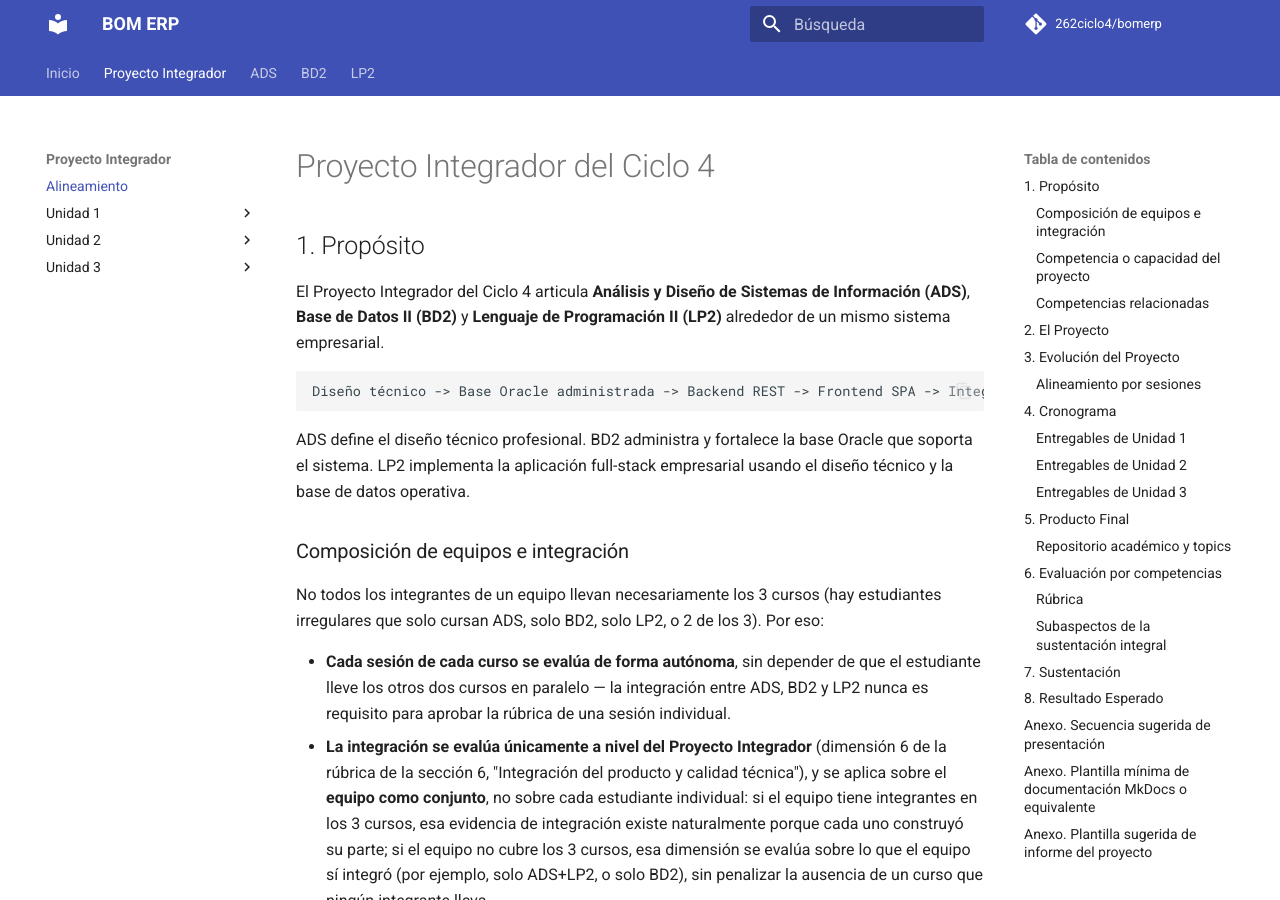
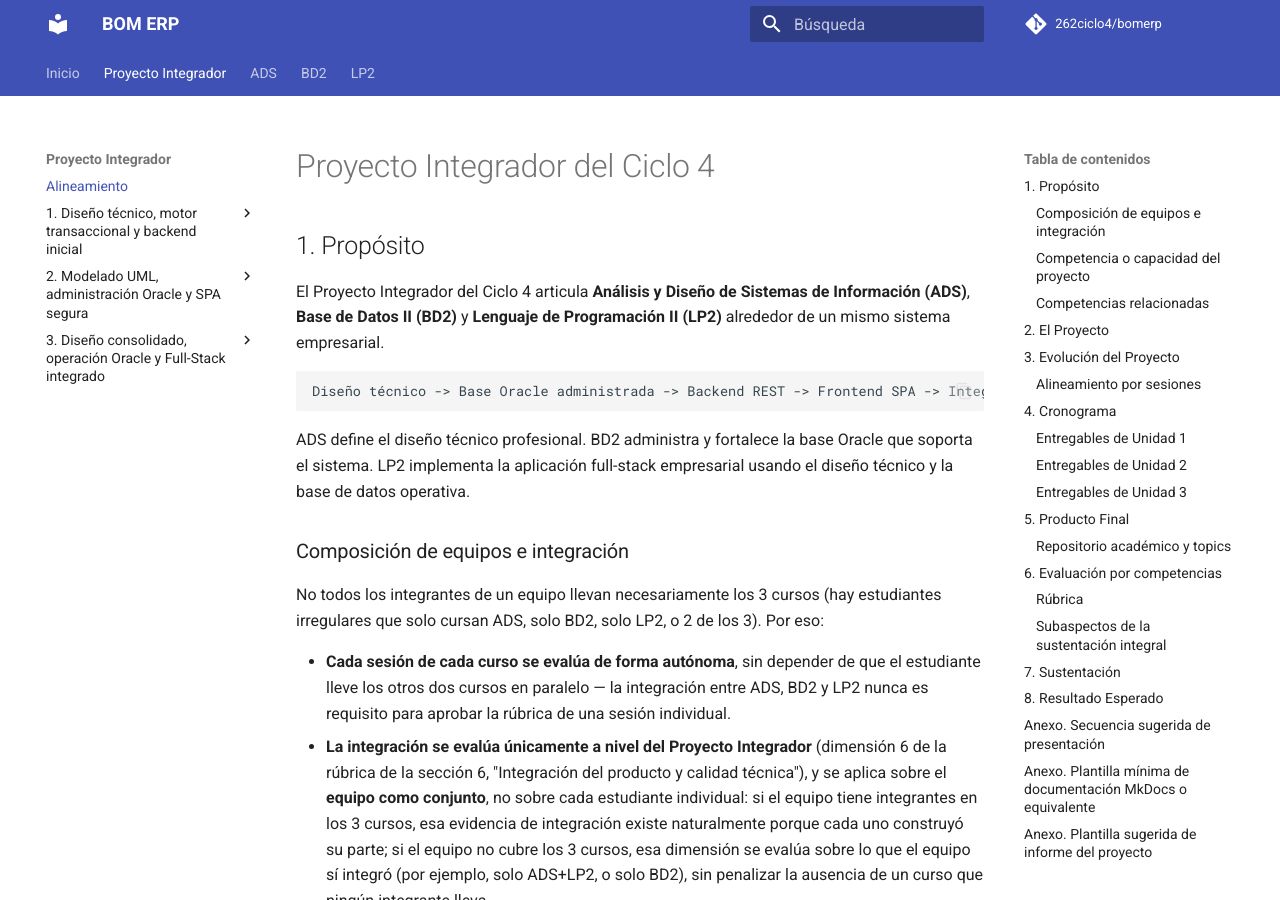
Before and after one commit to 262ciclo4/bomerp, an MkDocs documentation site: the page built from docs/proyecto-integrador/index.md, in a window 1280 px wide and 900 px high. Built offline with MkDocs 1.6.1 and Material for MkDocs 9.7.7, drawn with Linux system fonts in a browser that asks for light colours; comment, search, counter and statistics services are not loaded.

Commit message:
first commit

```diff
--- a/mkdocs.yml
+++ b/mkdocs.yml
@@ -33,17 +33,17 @@ nav:
   - Inicio: index.md
   - Proyecto Integrador:
       - Alineamiento: proyecto-integrador/index.md
-      - Unidad 1:
+      - 1. Diseño técnico, motor transaccional y backend inicial:
           - Producto integrado U1: proyecto-integrador/u1/index.md
           - ADS Producto U1: proyecto-integrador/u1/ads-producto.md
           - BD2 Producto U1: proyecto-integrador/u1/bd2-producto.md
           - LP2 Demo U1: proyecto-integrador/u1/lp2-demo.md
-      - Unidad 2:
+      - 2. Modelado UML, administración Oracle y SPA segura:
           - Producto integrado U2: proyecto-integrador/u2/index.md
           - ADS Producto U2: proyecto-integrador/u2/ads-producto.md
           - BD2 Producto U2: proyecto-integrador/u2/bd2-producto.md
           - LP2 Demo U2: proyecto-integrador/u2/lp2-demo.md
-      - Unidad 3:
+      - 3. Diseño consolidado, operación Oracle y Full-Stack integrado:
           - Producto integrado U3: proyecto-integrador/u3/index.md
           - ADS Producto U3: proyecto-integrador/u3/ads-producto.md
           - BD2 Producto U3: proyecto-integrador/u3/bd2-producto.md
@@ -56,7 +56,7 @@ nav:
       - Silabos:
           - Silabo 2026-1: ads/silabo_ads_2026_1.md
           - Silabo 2026-2: ads/silabo_ads_2026_2.md
-      - Unidad 1:
+      - 1. Arquitectura y Diseño Estructural:
           - S1 - Fundamentos de arquitectura de software: ads/sesiones/S01_Fundamentos_Arquitectura_Software.md
   - BD2:
       - Inicio: bd2/index.md
@@ -64,7 +64,7 @@ nav:
       - Silabos:
           - Silabo 2026-1: bd2/silabo_bd2_2026_1.md
           - Silabo 2026-2: bd2/silabo_bd2_2026_2.md
-      - Unidad 1:
+      - 1. Programación y optimización (Oracle XE):
           - S1 - PL/SQL aplicado al negocio: bd2/sesiones/S01_PLSQL_Aplicado_Negocio.md
   - LP2:
       - Inicio: lp2/index.md
@@ -76,5 +76,5 @@ nav:
           - ADR-001 - Arquitectura del backend: lp2/adr/ADR-001-arquitectura-backend.md
           - ADR-002 - Spring Modulith: lp2/adr/ADR-002-spring-modulith.md
           - ADR-003 - Versión exacta de Spring Boot 4.0.7: lp2/adr/ADR-003-spring-boot-4.md
-      - Unidad 1:
+      - 1. Base backend REST modular de BomERP:
           - S1 - Arquitectura backend REST profesional: lp2/sesiones/S01_Arquitectura_Backend_REST_Profesional.md
```
